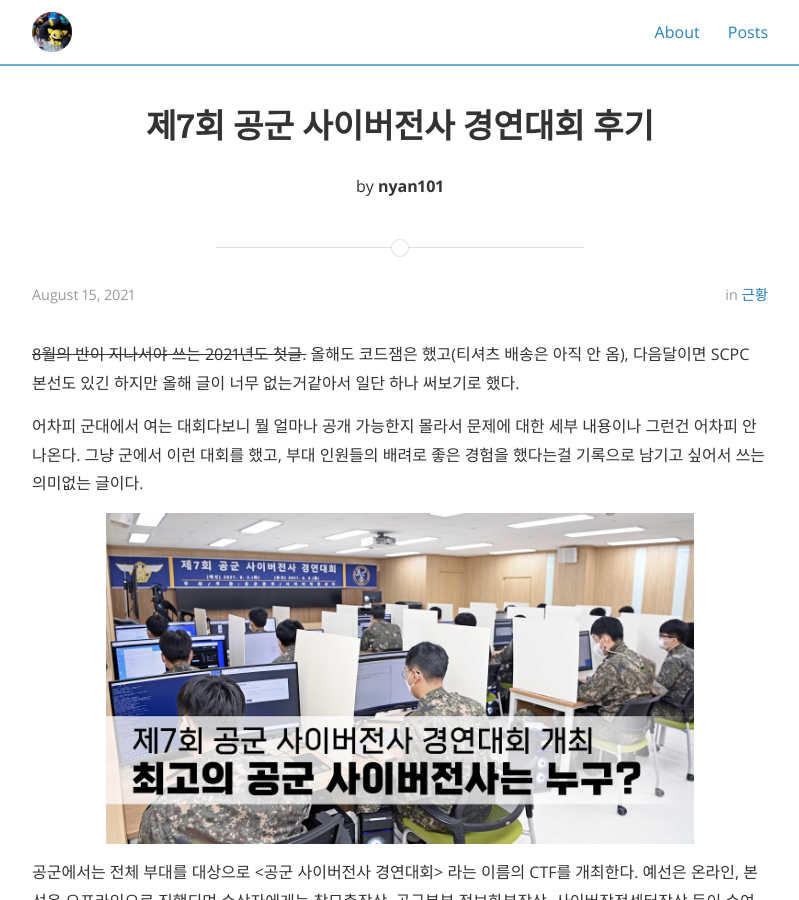
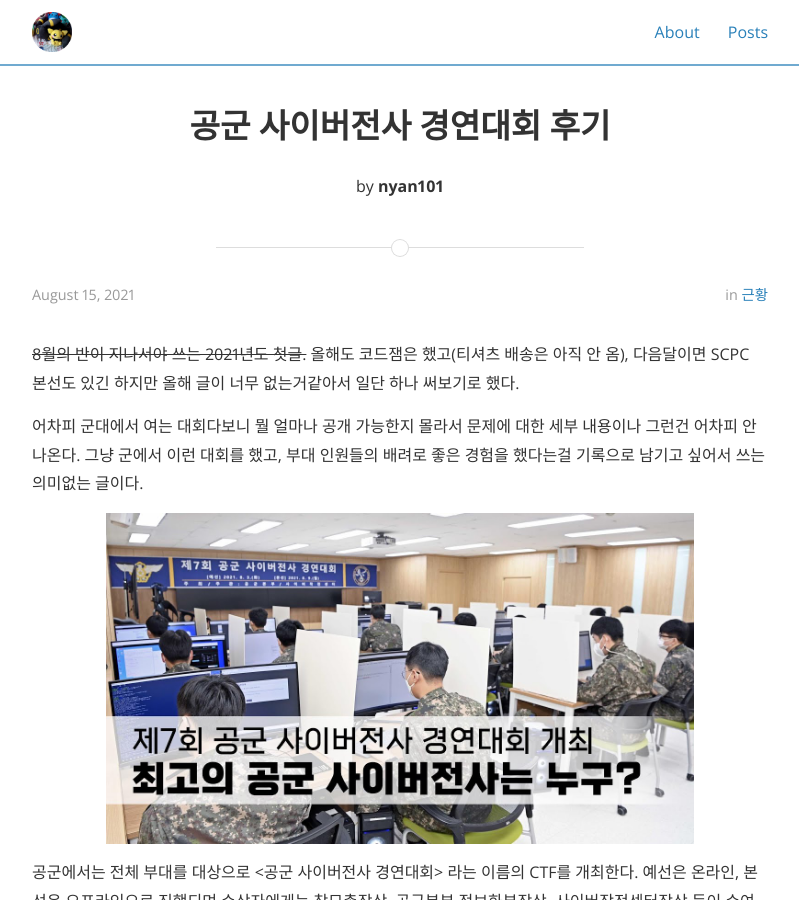
Before and after one commit to nyan101/nyan101.github.io, a Jekyll site: the page built from _posts/2021-08-15-airforce-cyberwarrior-contest-2021-review.md, in a window 1280 px wide and 900 px high. Shown: the whole window, without its empty margins (240-1039 px from the left). Built offline with Jekyll 4.4.1, drawn with Linux system fonts in a browser that asks for light colours; nearby versions of some CDN libraries; comment, search, counter and statistics services are not loaded; a style sheet for code colours, icons or effects is not loaded.

Commit message:
edit names

```diff
--- a/_posts/2021-08-15-airforce-cyberwarrior-contest-2021-review.md
+++ b/_posts/2021-08-15-airforce-cyberwarrior-contest-2021-review.md
@@ -1,6 +1,6 @@
 ---
 layout: post
-title:  "제7회 공군 사이버전사 경연대회 후기"
+title:  "공군 사이버전사 경연대회 후기"
 date:   2021-08-15 23:57:12
 author: nyan101
 categories: 근황
--- a/about.html
+++ b/about.html
@@ -191,7 +191,7 @@ permalink: /about/
 <ul class="resume-list">
 <li class="resume-item">
 <div class="resume-row">
-  <div class="resume-desc">제7회 공군 사이버전사 경연대회 <strong>최우수상</strong></div>
+  <div class="resume-desc">공군 사이버전사 경연대회 <strong>최우수상</strong></div>
   <div class="resume-appendix">
     <div class="resume-organization">|공군본부</div>
     <div class="resume-date">Aug. 2021</div>
```
